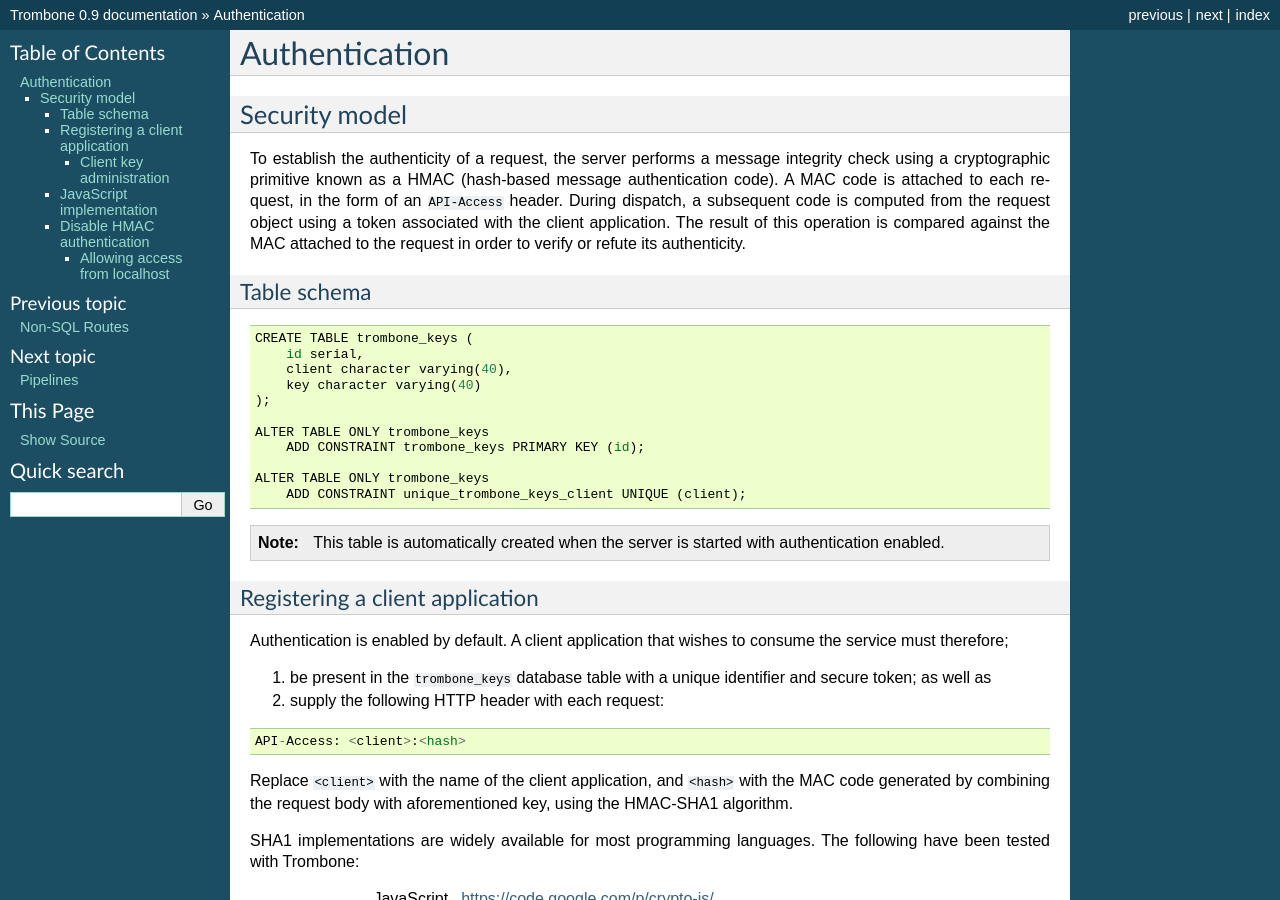
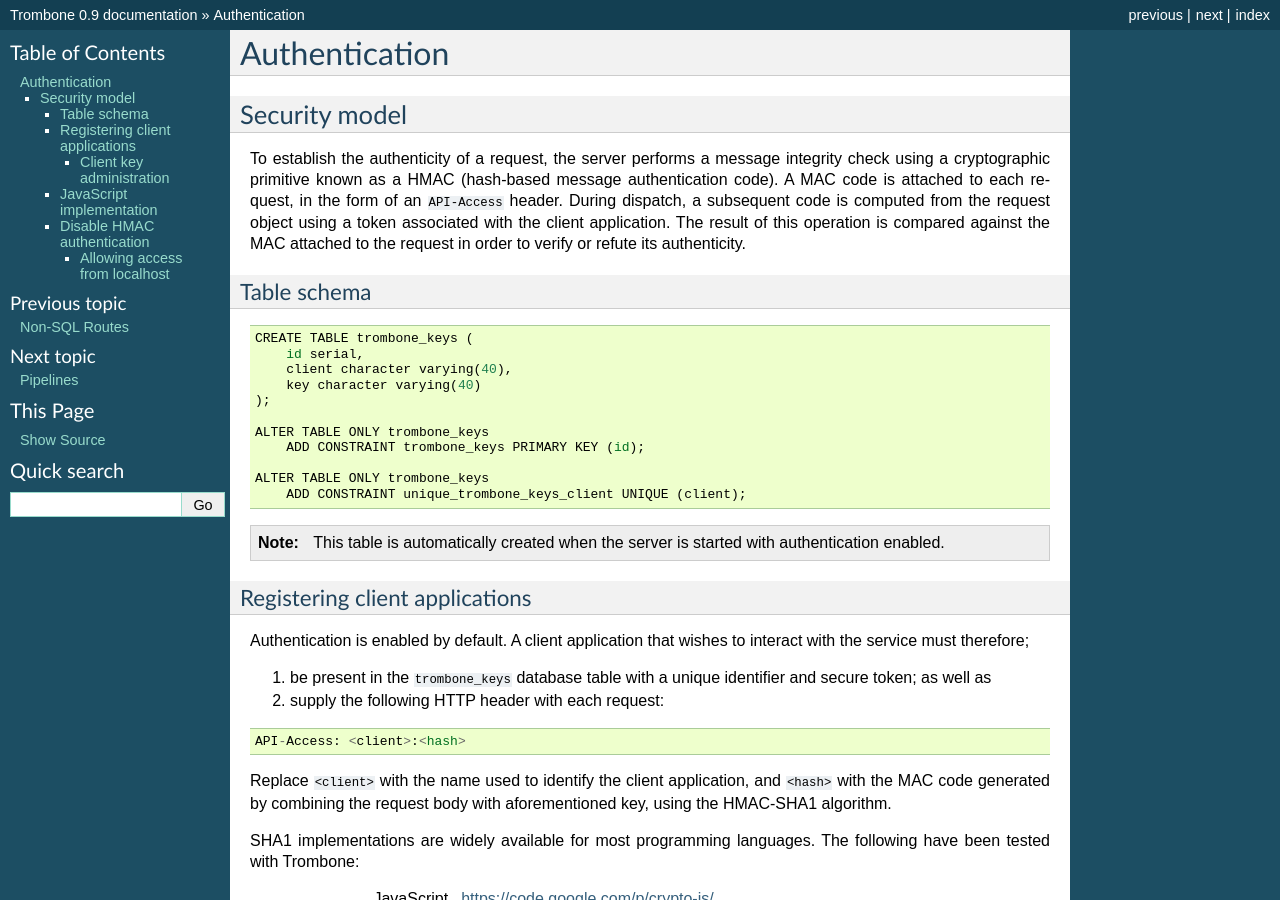
Before and after one commit to laserpants/trombone, a Sphinx documentation site: the page built from docs/authentication.rst, in a window 1280 px wide and 900 px high. Built offline with Sphinx 7.4.7, drawn with Linux system fonts in a browser that asks for light colours.

Commit message:
Minor edit.

```diff
--- a/docs/authentication.rst
+++ b/docs/authentication.rst
@@ -27,10 +27,10 @@
 .. NOTE::
    This table is automatically created when the server is started with authentication enabled.
 
-Registering a client application
-********************************
+Registering client applications
+*******************************
 
-Authentication is enabled by default. A client application that wishes to consume the service must therefore;
+Authentication is enabled by default. A client application that wishes to interact with the service must therefore;
 
 1. be present in the ``trombone_keys`` database table with a unique identifier and secure token; as well as
 2. supply the following HTTP header with each request:
@@ -39,7 +39,7 @@
 
     API-Access: <client>:<hash>
 
-Replace ``<client>`` with the name of the client application, and ``<hash>`` with the MAC code generated by combining the request body with aforementioned key, using the HMAC-SHA1 algorithm.
+Replace ``<client>`` with the name used to identify the client application, and ``<hash>`` with the MAC code generated by combining the request body with aforementioned key, using the HMAC-SHA1 algorithm.
 
 SHA1 implementations are widely available for most programming languages. The following have been tested with Trombone:
 
```
